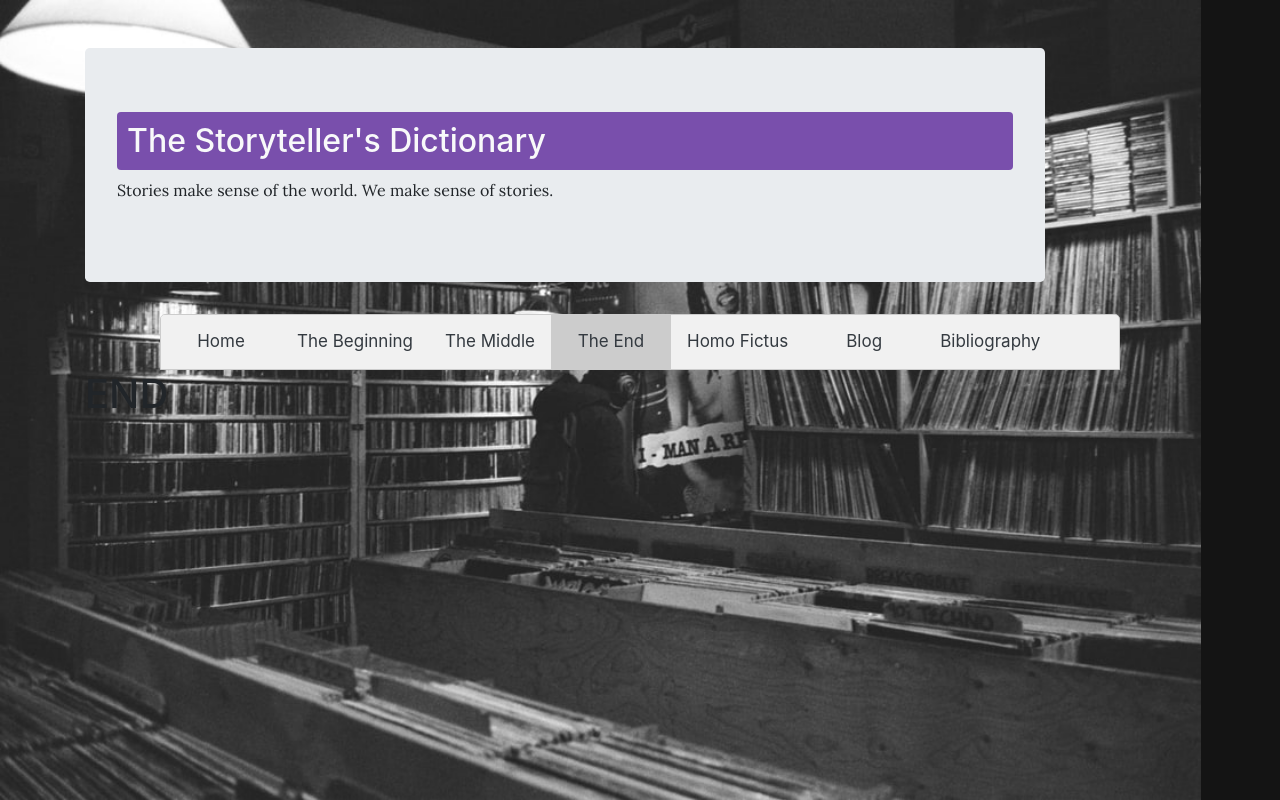
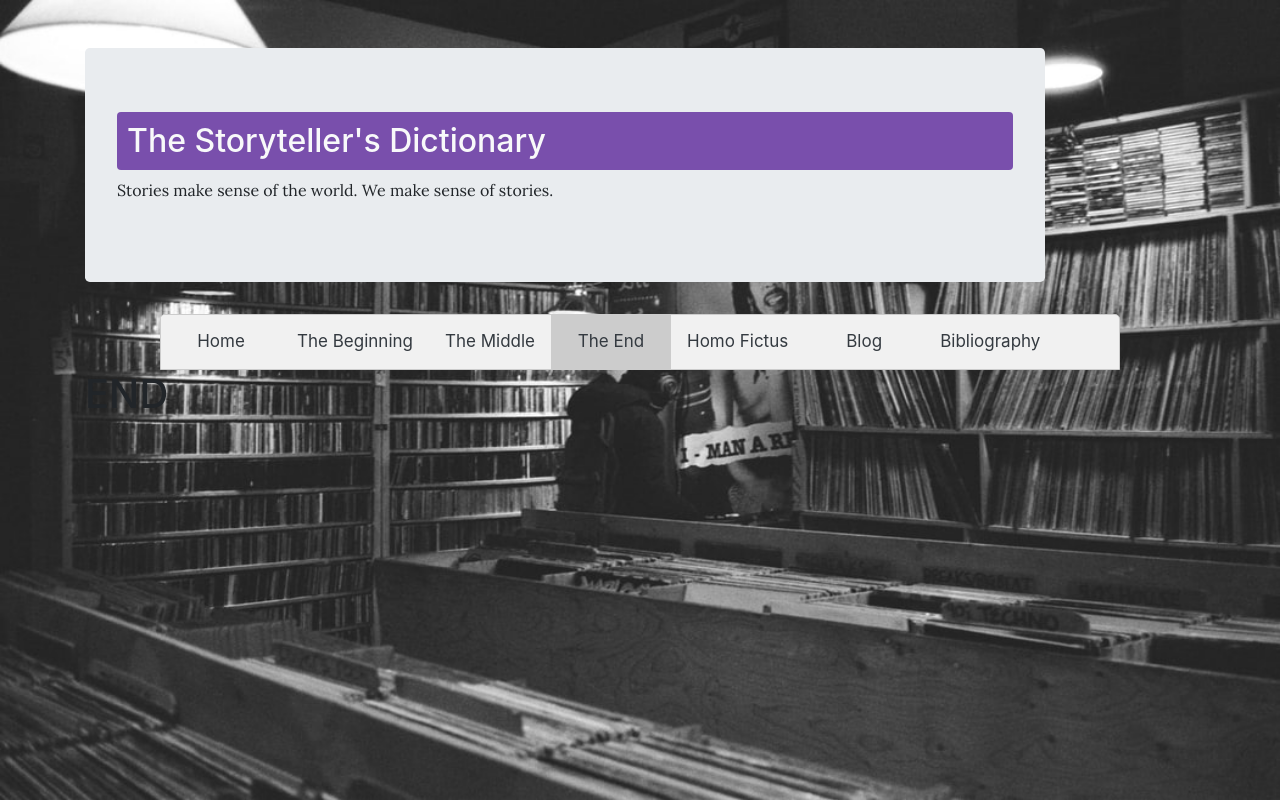
Before and after one commit to samothy/story, a plain HTML site: page pages/story-dict-end.html in a window 1280 px wide. Drawn offline with nearby package versions, Linux system fonts and the light colour scheme; files that its build step writes are made by us from their sources.

Commit message:
Update story-dict.css

```diff
--- a/stylesheets/story-dict.css
+++ b/stylesheets/story-dict.css
@@ -3,7 +3,7 @@ body {
     background-color: #141414 !important;
     background-image: url('../assets/images/library.jpg');
     background-repeat: no-repeat;
-    background-size: auto 100%;
+    background-size: 100% 100%;
     background-attachment: fixed;
 }
 
```
